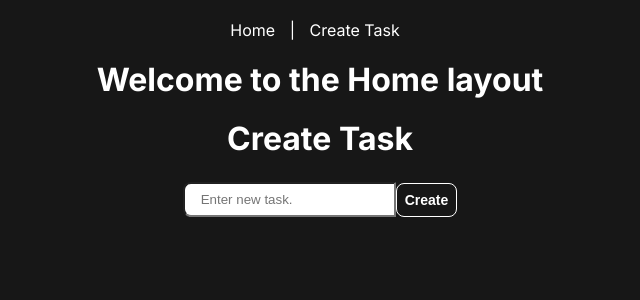
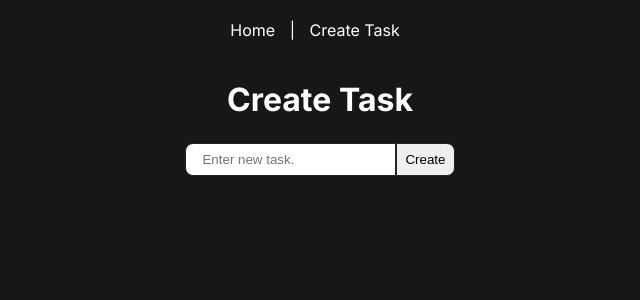
Before and after one commit to alfav23/NextJS-CRUD-SSR, a Next.js app: page /create in a window 1280 px wide. Shown: the top 300 px of the page, without its empty margins (320-960 px from the left). Built offline with nearby package versions, Linux system fonts and the light colour scheme.

Commit message:
cleanup and style fixes

```diff
--- a/app/create/create.module.css
+++ b/app/create/create.module.css
@@ -7,6 +7,7 @@
 
 
 .input {
+    border: 1px solid rgb(36, 36, 36);
     padding: 0.5rem 1rem;
     border-top-left-radius: 0.5rem;
     border-bottom-left-radius: 0.5rem;
@@ -17,7 +18,7 @@
     padding: 0.5rem;
     border-top-right-radius: 0.5rem;
     border-bottom-right-radius: 0.5rem;
-    border: 1px solid white;
+    border: 1px solid rgb(36, 36, 36);
     cursor: pointer;
 }
 
@@ -25,7 +26,7 @@
     background: #171717;
     color: #ffffff;
     box-shadow: inset 3px 3px 6px black;
-    border: 2px solid black;
+    border: 1px solid black;
 }
 
 .heading {
--- a/app/edit/[id]/page.jsx
+++ b/app/edit/[id]/page.jsx
@@ -1,5 +1,4 @@
 'use client';
-
 import { useState, useEffect } from 'react';
 import { useRouter } from 'next/navigation';
 
--- a/app/globals.css
+++ b/app/globals.css
@@ -71,7 +71,7 @@ li{
   border-bottom: 2px solid #ffffff;
 }
 
-button {
+li button {
   font-size: 14px;
   font-weight: bold;
   display: inline-flex;
--- a/app/layout.jsx
+++ b/app/layout.jsx
@@ -19,7 +19,6 @@ export default function RootLayout( { children } ) {
           <> | </>
           <Link href='/create'>Create Task</Link>
         </nav>
-        <h1>Welcome to the Home layout</h1>
         <main> {children} </main>
       </body>
     </html>
```
